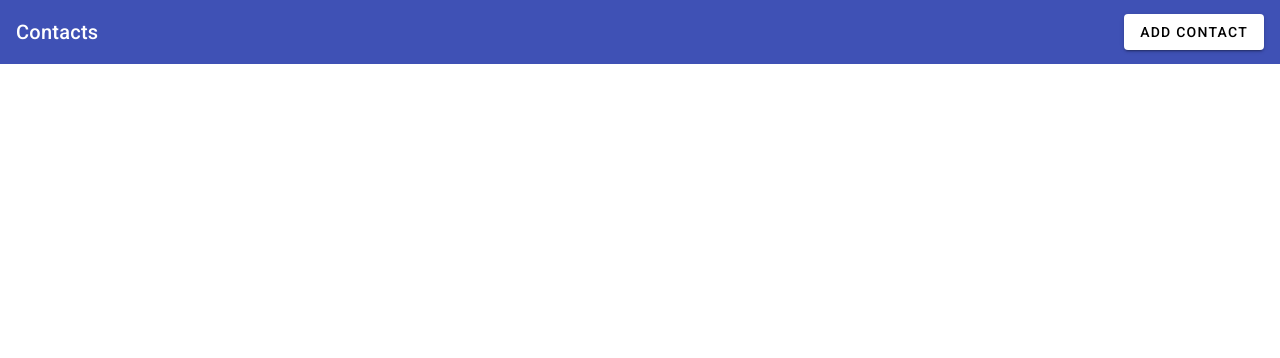
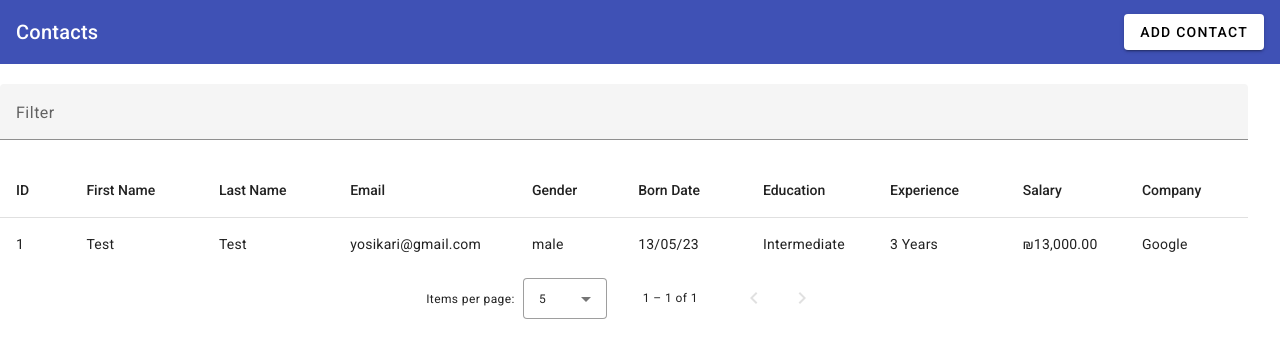
Before and after one commit to yosikari/AngularContacts, an Angular app: page / in a window 1280 px wide. Shown: the top 358 px of the page. Built offline with nearby package versions, Linux system fonts and the light colour scheme; data requests are answered from the project's data file.

Commit message:
add getContacts func, and list with mat table

```diff
--- a/db.json
+++ b/db.json
@@ -26,7 +26,7 @@
       "education": "Intermediate",
       "company": "Google",
       "experience": 3,
-      "package": 13,
+      "salary": 13000,
       "id": 1
     }
   ]
--- a/src/app/app.component.html
+++ b/src/app/app.component.html
@@ -1,7 +1,89 @@
 <mat-toolbar color="primary">
   <span>Contacts</span>
-  <span class="mui-spacer"></span>
+  <span class="mat-spacer"></span>
   <button mat-raised-button (click)="openAddEditContactFrom()">
-   ADD CONTACT
+    ADD CONTACT
   </button>
 </mat-toolbar>
+
+<div class="main-body">
+  <mat-form-field>
+    <mat-label>Filter</mat-label>
+    <input matInput (keyup)="applyFilter($event)" placeholder="Ex. Mia" #input>
+  </mat-form-field>
+
+  <div class="table-container">
+    <table mat-table [dataSource]="dataSource" matSort>
+
+      <!-- ID Column -->
+      <ng-container matColumnDef="id">
+        <th mat-header-cell *matHeaderCellDef mat-sort-header> ID </th>
+        <td mat-cell *matCellDef="let row"> {{row.id}} </td>
+      </ng-container>
+
+      <!-- Name Column -->
+      <ng-container matColumnDef="firstName">
+        <th mat-header-cell *matHeaderCellDef mat-sort-header> First Name </th>
+        <td mat-cell *matCellDef="let row"> {{row.firstName}} </td>
+      </ng-container>
+
+      <!-- LastName Column -->
+      <ng-container matColumnDef="lastName">
+        <th mat-header-cell *matHeaderCellDef mat-sort-header> Last Name </th>
+        <td mat-cell *matCellDef="let row"> {{row.lastName}} </td>
+      </ng-container>
+
+      <!-- Email Column -->
+      <ng-container matColumnDef="email">
+        <th mat-header-cell *matHeaderCellDef mat-sort-header> Email </th>
+        <td mat-cell *matCellDef="let row"> {{row.email}} </td>
+      </ng-container>
+
+      <!-- Gender Column -->
+      <ng-container matColumnDef="gender">
+        <th mat-header-cell *matHeaderCellDef mat-sort-header> Gender </th>
+        <td mat-cell *matCellDef="let row"> {{row.gender}} </td>
+      </ng-container>
+
+      <!-- Born Date Column -->
+      <ng-container matColumnDef="bornDate">
+        <th mat-header-cell *matHeaderCellDef mat-sort-header> Born Date </th>
+        <td mat-cell *matCellDef="let row"> {{row.bornDate | date:'dd/MM/yy'}} </td>
+      </ng-container>
+
+      <!-- Education Column -->
+      <ng-container matColumnDef="education">
+        <th mat-header-cell *matHeaderCellDef mat-sort-header> Education </th>
+        <td mat-cell *matCellDef="let row"> {{row.education}} </td>
+      </ng-container>
+
+      <!-- Experience Column -->
+      <ng-container matColumnDef="experience">
+        <th mat-header-cell *matHeaderCellDef mat-sort-header> Experience </th>
+        <td mat-cell *matCellDef="let row"> {{row.experience}} Years </td>
+      </ng-container>
+
+      <!-- Salary Column -->
+      <ng-container matColumnDef="salary">
+        <th mat-header-cell *matHeaderCellDef mat-sort-header> Salary </th>
+        <td mat-cell *matCellDef="let row"> {{row.salary | currency:'ILS'}} </td>
+      </ng-container>
+
+      <!-- Company Column -->
+      <ng-container matColumnDef="company">
+        <th mat-header-cell *matHeaderCellDef mat-sort-header> Company </th>
+        <td mat-cell *matCellDef="let row"> {{row.company}} </td>
+      </ng-container>
+
+      <tr mat-header-row *matHeaderRowDef="displayedColumns"></tr>
+      <tr mat-row *matRowDef="let row; columns: displayedColumns;"></tr>
+
+      <!-- Row shown when there is no matching data. -->
+      <tr class="mat-row" *matNoDataRow>
+        <td class="mat-cell" colspan="4">No data matching the filter "{{input.value}}"</td>
+      </tr>
+    </table>
+
+    <mat-paginator class="my-paginator" [pageSizeOptions]="[5, 10, 25, 100]" aria-label="Select page of users"></mat-paginator>
+  </div>
+</div>
--- a/src/app/app.component.scss
+++ b/src/app/app.component.scss
@@ -1,3 +1,17 @@
-.mui-spacer {
-    flex: 1 1 auto;
+.mat-spacer {
+  flex: 1 1 auto;
+}
+
+.main-body {
+  padding-top: 20px;
+  max-width: 1248px;
+
+  mat-form-field {
+    width: 100%;
   }
+
+  .my-paginator {
+    display: flex;
+    justify-content: center;
+  }
+}
--- a/src/app/app.component.ts
+++ b/src/app/app.component.ts
@@ -1,18 +1,55 @@
-import { Component } from '@angular/core';
+import { Component, OnInit, ViewChild } from '@angular/core';
 import { MatDialog } from '@angular/material/dialog';
 import { ContactAddEditComponent } from './contact-add-edit/contact-add-edit.component';
-
+import { ContactService } from './services/contact.service';
+import { MatPaginator } from '@angular/material/paginator';
+import { MatSort } from '@angular/material/sort';
+import { MatTableDataSource } from '@angular/material/table';
 @Component({
   selector: 'app-root',
   templateUrl: './app.component.html',
   styleUrls: ['./app.component.scss']
 })
-export class AppComponent {
-  title = 'crud-app';
+export class AppComponent implements OnInit {
 
-  constructor(private _dialog: MatDialog){}
+  displayedColumns: string[] = ['id', 'firstName', 'lastName', 'email', 'gender', 'bornDate', 'education', 'experience', 'salary', 'company']
+  dataSource!: MatTableDataSource<any>
 
-  openAddEditContactFrom(){
+  @ViewChild(MatPaginator) paginator!: MatPaginator
+  @ViewChild(MatSort) sort!: MatSort
+
+  constructor(
+    private _dialog: MatDialog,
+    private _contactService: ContactService
+  ) { }
+
+  ngOnInit(): void {
+    this.getContacts()
+  }
+
+  openAddEditContactFrom() {
     this._dialog.open(ContactAddEditComponent)
   }
+
+  getContacts() {
+    this._contactService.getContacts().subscribe({
+      next: (res) => {
+        this.dataSource = new MatTableDataSource(res)
+        this.dataSource.sort = this.sort
+        this.dataSource.paginator = this.paginator
+      },
+      error: (err) => {
+        console.log(err)
+      }
+    })
+  }
+
+  applyFilter(event: Event) {
+    const filterValue = (event.target as HTMLInputElement).value;
+    this.dataSource.filter = filterValue.trim().toLowerCase();
+
+    if (this.dataSource.paginator) {
+      this.dataSource.paginator.firstPage();
+    }
+  }
 }
--- a/src/app/contact-add-edit/contact-add-edit.component.html
+++ b/src/app/contact-add-edit/contact-add-edit.component.html
@@ -58,9 +58,9 @@
             <mat-hint>In years</mat-hint>
         </mat-form-field>
         <mat-form-field appearance="outline">
-            <mat-label>Package</mat-label>
-            <input matInput type="number" placeholder="Ex. 12" formControlName="package">
-            <mat-hint>In rupees</mat-hint>
+            <mat-label>Salary</mat-label>
+            <input matInput type="number" placeholder="Ex. 12,000" formControlName="salary">
+            <mat-hint>In ILS per month</mat-hint>
         </mat-form-field>
     </div>
 </div>
--- a/src/app/contact-add-edit/contact-add-edit.component.ts
+++ b/src/app/contact-add-edit/contact-add-edit.component.ts
@@ -35,7 +35,7 @@
       education: '',
       company: '',
       experience: '',
-      package: '',
+      salary: '',
     })
   }
 
@@ -48,7 +48,7 @@
             this._dialogRef.close()
         },
           error: (err) => {
-            console.error(err)
+            console.log(err)
           }
         })
     }
--- a/src/app/services/contact.service.ts
+++ b/src/app/services/contact.service.ts
@@ -12,4 +12,8 @@
   addContact(data: any): Observable<any> {
     return this._http.post('http://localhost:3000/contacts', data)
   }
+
+  getContacts(): Observable<any> {
+    return this._http.get('http://localhost:3000/contacts')
+  }
 }
--- a/src/main.ts
+++ b/src/main.ts
@@ -4,4 +4,4 @@
 
 
 platformBrowserDynamic().bootstrapModule(AppModule)
-  .catch(err => console.error(err));
+  .catch(err => console.log(err));
```
Also changed, not shown: src/app/app.module.ts (+8 -1 lines).
